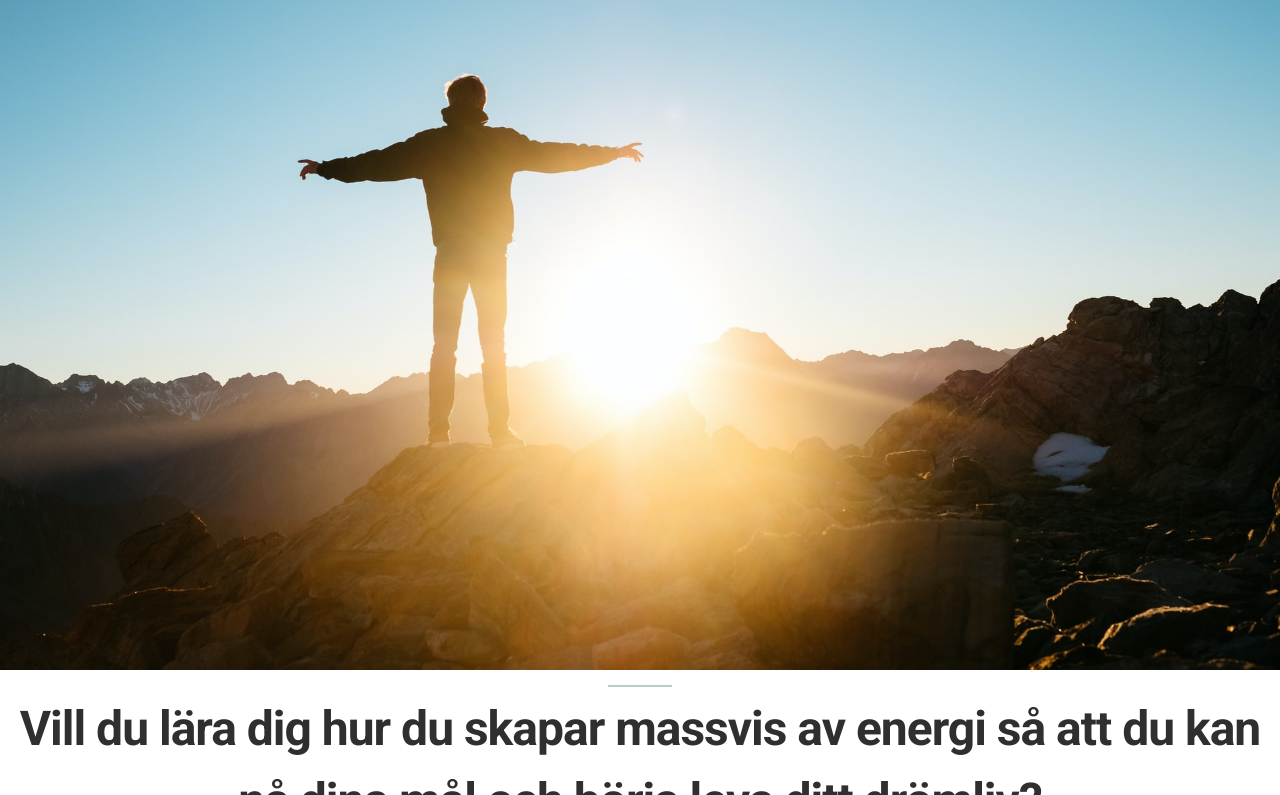
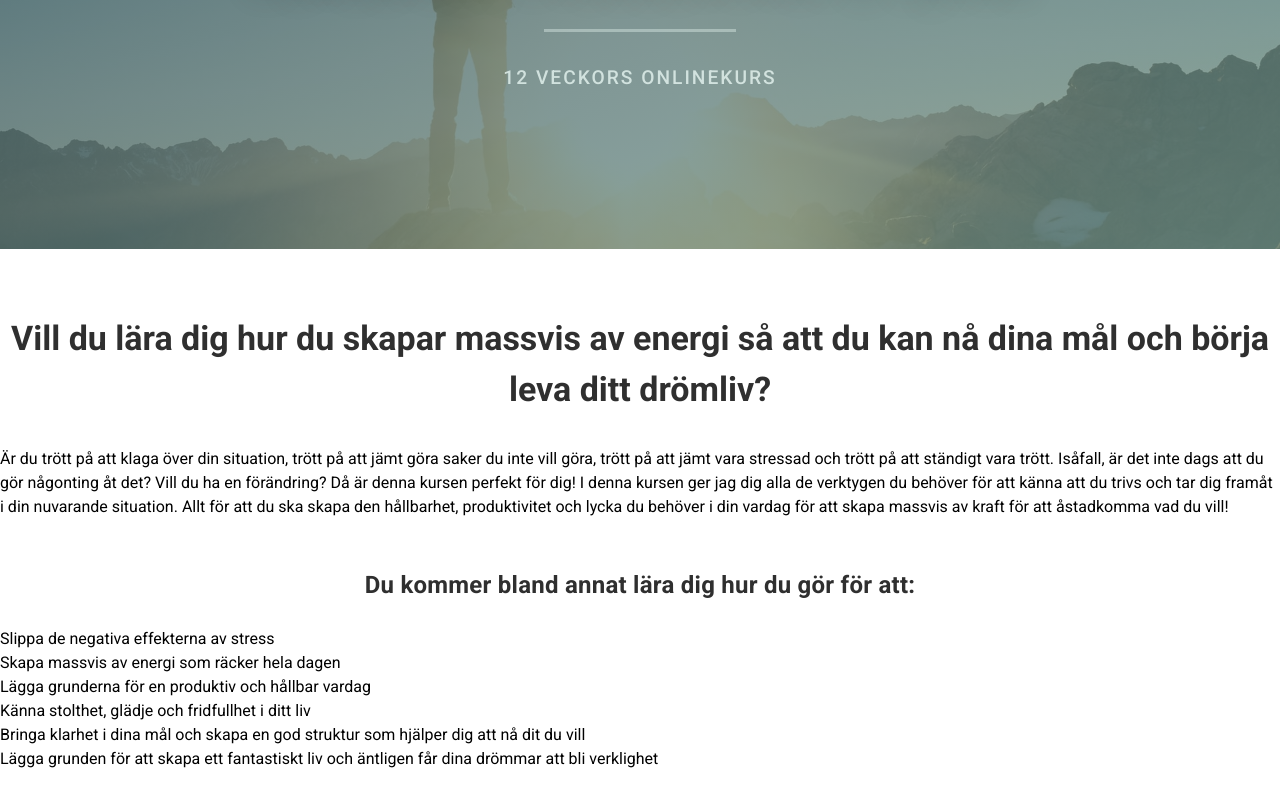
Before and after one commit to MatildaMared/dtyw-sales-page, a website: page index.html in a window 1280 px wide. Shown: the part 231-1026 px from the top of the page. Drawn offline with Linux system fonts and the light colour scheme.

Commit message:
add header styling

```diff
--- a/index.html
+++ b/index.html
@@ -11,18 +11,14 @@
 		<!-- HEADER -->
 		<header class="header">
 			<h1 class="header__heading">Hållbarhet, Produktivitet & Lycka</h1>
+			<div class="header__divider"></div>
 			<span class="header__subtext">12 veckors onlinekurs</span>
 		</header>
 
 		<!-- INTRODUKTION -->
 		<section class="introduction">
 			<header class="introduction__header">
-				<img
-					class="introduction__header-image"
-					src="assets/freedom.jpeg"
-					alt="En man som står vänd mot solen på toppen av ett berg med utsträckta armar"
-				/>
-				<h1 class="heading__primary">
+				<h1 class="heading__secondary">
 					Vill du lära dig hur du skapar massvis av energi så att du kan nå dina
 					mål och börja leva ditt drömliv?
 				</h1>
@@ -322,7 +318,11 @@
 			</div>
 			<div class="offer__section">
 				<h3 class="heading__tertiary">Betalningsalternativ 1:</h3>
-				<p class="offer__price">Engångsbetalning 7900 kr</p>
+				<p class="offer__price">
+					Engångsbetalning 7900 kr<span style="color: red"
+						>30% rabatt: 5 530 kr!</span
+					>
+				</p>
 				<a href="https://buy.stripe.com/28o3dJ9S75u6emA000" target="_blank">
 					<button class="btn btn__primary">
 						Ja, jag vill investera i mig själv!
@@ -334,6 +334,9 @@
 				<h3 class="heading__tertiary">Betalningsalternativ 2:</h3>
 				<p class="offer__price">
 					Delbetalning 3 månader á 2700 kr (totalt 8100 kr)
+					<span style="color: red"
+						>30% rabatt: 3 * 1 890 (totalt 5670 kr!)</span
+					>
 				</p>
 				<a href="https://buy.stripe.com/8wMaGb6FV9KmguIfYZ" target="_blank">
 					<button class="btn btn__primary">
--- /dev/null
+++ b/sass/components/_header.scss
@@ -0,0 +1,39 @@
+.header {
+	min-height: 60vh;
+	height: auto;
+	padding: 6rem 2rem;
+	background: linear-gradient(to bottom right, #40575ccc, #779990c4),
+		url("/assets/freedom.jpeg") no-repeat;
+	background-size: cover;
+	background-position: center;
+	text-align: center;
+	display: flex;
+	justify-content: center;
+	align-items: center;
+	flex-direction: column;
+
+	&__heading {
+		font-size: 3rem;
+		font-weight: 900;
+		color: $color-primary-light;
+		letter-spacing: 2px;
+		text-shadow: 0 1rem 2rem rgba(0, 0, 0, 0.2);
+	}
+
+	&__divider {
+		height: 3px;
+		background-color: $color-primary-light;
+		min-width: 12rem;
+		margin: 2rem 0;
+		opacity: 0.4;
+	}
+
+	&__subtext {
+		color: $color-primary-light;
+		text-transform: uppercase;
+		font-size: 1.2rem;
+		font-weight: 500;
+		letter-spacing: 2px;
+		opacity: 0.8;
+	}
+}
--- a/sass/main.scss
+++ b/sass/main.scss
@@ -6,6 +6,7 @@
 @import "./components/course";
 @import "./components/content";
 @import "./components/footer";
+@import "./components/header";
 @import "./components/about";
 @import "./components/btn";
 @import "./components/offer";
```
Also changed, not shown: styles.css.
